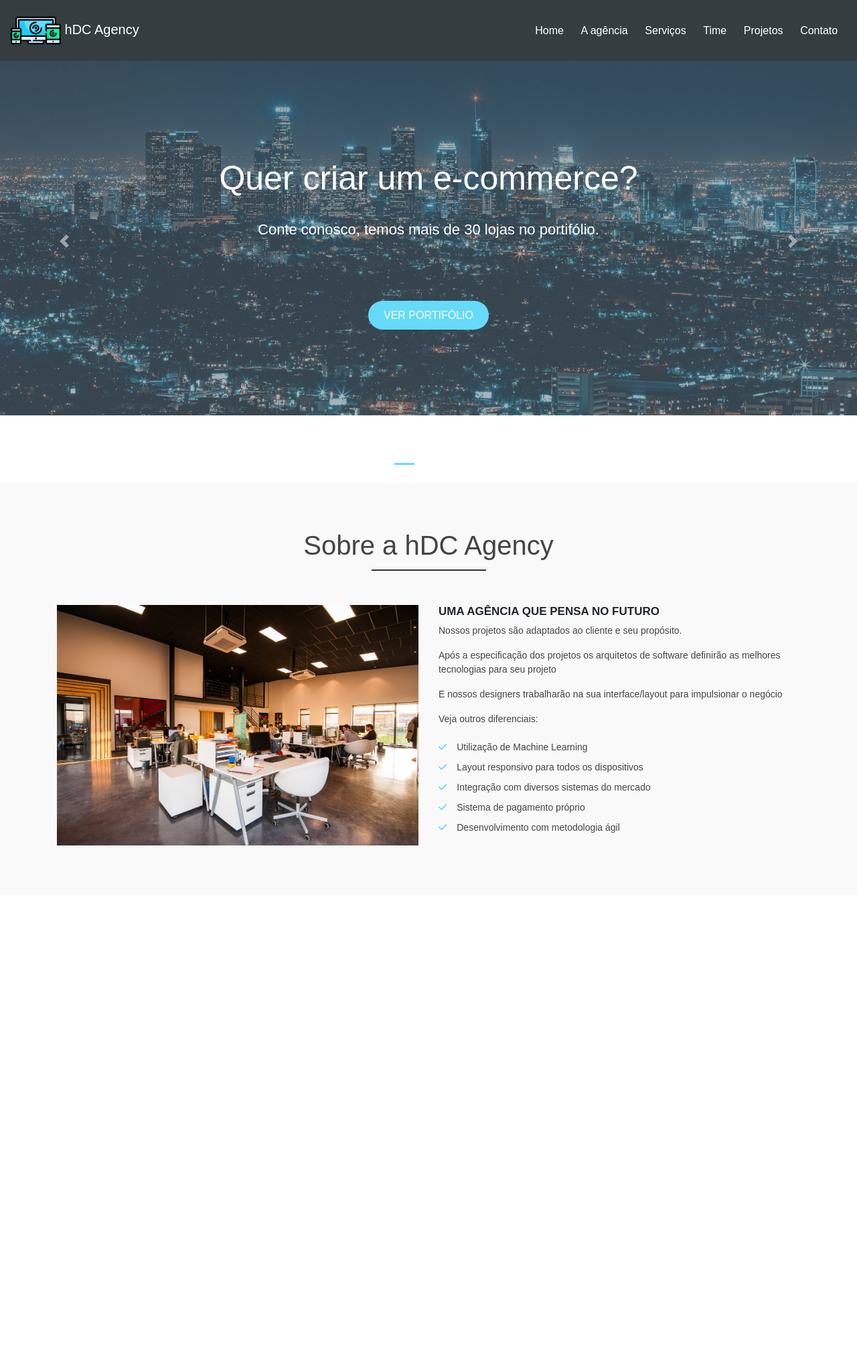
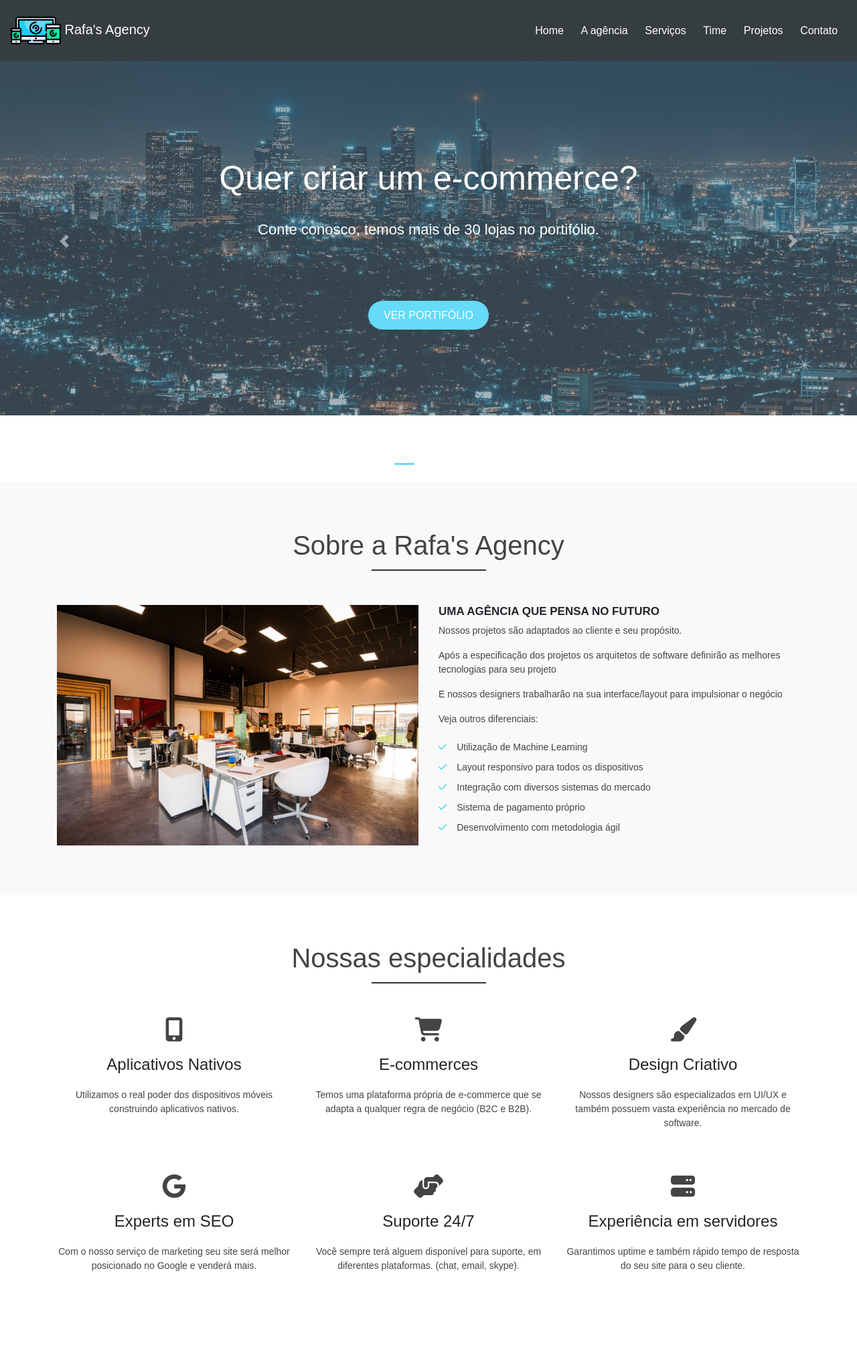
Before and after one commit to OliveiraRafaella/ProjetoGit, a PHP site: page / in a window 1280 px wide. Shown: the whole page at 67% size. Before the commit the page ends 1262 px from the top, so only its background shows below. Run offline with PHP 8.4, Linux system fonts and the light colour scheme; some libraries are stand-ins or nearby versions.

Commit message:
Servicos Empresa

```diff
--- a/css/styles.css
+++ b/css/styles.css
@@ -138,3 +138,29 @@ header, .navbar{
     color:#65DAF9;
     margin-right: 15px;
 }
+
+/*Serviços*/
+
+.service-box{
+    text-align: center;
+    margin-bottom: 50px;
+}
+
+.service-box i, .service-box h4{
+    transition: .5s;
+}
+
+.service-box i{
+    font-size: 36px;
+    margin-bottom: 20px;
+    color: #444;
+}
+
+.service-box h4{
+    font-size: 24px;
+    margin-bottom: 20px;
+}
+
+.service-box:hover > i, .service-box:hover > h4{
+    color: #65DAF9;
+}
--- a/index.php
+++ b/index.php
@@ -27,7 +27,7 @@
         <div class= "container" id="nav-container">
             <nav class="navbar navbar-expand-lg fixed-top">
                 <a href="#" class="navbar-brand">
-                    <img id="logo" src="img/hdcagency_logo.svg" alt="hDC Agency"> hDC Agency
+                    <img id="logo" src="img/hdcagency_logo.svg" alt="Rafa Agency"> Rafa's Agency
                 </a>
                 <button class="navbar-toggler" type="button" data-toggle="collapse" data-target="#navbar-links"
                     arial-controls= "navbar-links" arial-expanded="false" arial-label="Toggle navigation">
@@ -47,8 +47,8 @@
         </div>
     </header>
     <main>
-        <div class="container-fluid"> <!--Caroussel Imagens-->
-            <div id="mainSlider" class="carousel slide" data-ride="carousel">
+        <div class="container-fluid">
+            <div id="mainSlider" class="carousel slide" data-ride="carousel"> <!--Caroussel Imagens-->
                 <ol class="carousel-indicators">
                     <li data-target="#mainSlider" data-slide-to="0" class="active"></li>
                     <li data-target="#mainSlider" data-slide-to="1">
@@ -75,7 +75,7 @@
                         <img src="img/banner3.png" class="d-block w-100" alt="Manutenção em Software">
                         <div class="carousel-caption d-nome d-md-block">
                             <h2>Está buscando manutenção no seu software?</h2>
-                            <p>A hDC conta com engenheiros altamentes qualificados para rexolver seu problema.</p>
+                            <p>A Rafa's conta com engenheiros altamentes qualificados para rexolver seu problema.</p>
                             <a href="#" class="main-btn">Entre em contato</a>
                         </div>
                     </div>
@@ -89,14 +89,14 @@
                     <span class="sr-only">Next</span>
                 </a>
             </div>
-            <div id="about-area"> <!-- -->
+            <div id="about-area"> <!--Sobre a empresa-->
                 <div class="container">
                     <div class="row">
                         <div class="col-12">
-                            <h3 class="main-title">Sobre a hDC Agency</h3>
+                            <h3 class="main-title">Sobre a Rafa's Agency</h3>
                         </div>
                         <div class="col-md-6">
-                            <img class="img-fluid" src="img/agencia.jpg" alt="Agência hDC">
+                            <img class="img-fluid" src="img/agencia.jpg" alt="Agência Rafa">
                         </div>
                         <div class="col-md-6">
                             <h3 class="about-title">Uma agência que pensa no futuro</h3>
@@ -115,7 +115,45 @@
                     </div>
                 </div>
             </div>
-
+            <div id="service-area"><!--Serviços da empresa-->
+                <div class="container">
+                    <div class="row">
+                        <div class="col-12">
+                            <h3 class="main-title">Nossas especialidades</h3>
+                        </div>
+                        <div class="col-md-4 service-box">
+                            <i class="fas fa-mobile-alt"></i>
+                            <h4>Aplicativos Nativos</h4>
+                            <p>Utilizamos o real poder dos dispositivos móveis construindo aplicativos nativos.</p>
+                        </div>
+                        <div class="col-md-4 service-box">
+                            <i class="fas fa-shopping-cart"></i>
+                            <h4>E-commerces</h4>
+                            <p>Temos uma plataforma própria de e-commerce que se adapta a qualquer regra de negócio (B2C e B2B).</p>
+                        </div>
+                        <div class="col-md-4 service-box">
+                            <i class="fas fa-paint-brush"></i>
+                            <h4>Design Criativo</h4>
+                            <p>Nossos designers são especializados em UI/UX e também possuem vasta experiência no mercado de software.</p>
+                        </div>
+                        <div class="col-md-4 service-box">
+                            <i class="fab fa-google"></i>
+                            <h4>Experts em SEO</h4>
+                            <p>Com o nosso serviço de marketing seu site será melhor posicionado no Google e venderá mais.</p>
+                        </div>
+                        <div class="col-md-4 service-box">
+                            <i class="fas fa-hands-helping"></i>
+                            <h4>Suporte 24/7</h4>
+                            <p>Você sempre terá alguem disponível para suporte, em diferentes plataformas. (chat, email, skype).</p>
+                        </div>
+                        <div class="col-md-4 service-box">
+                            <i class="fas fa-server"></i>
+                            <h4>Experiência em servidores</h4>
+                            <p>Garantimos uptime e também rápido tempo de resposta do seu site para o seu cliente.</p>
+                        </div>
+                    </div>
+                </div>
+            </div>
         </div>
     </main>
     <script src="js/scripts.js"></script>
```
